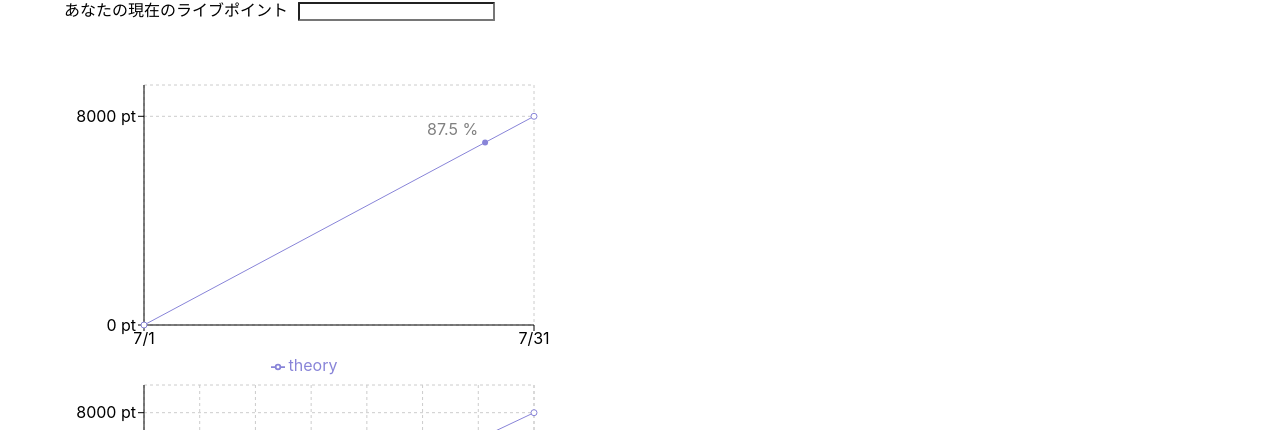
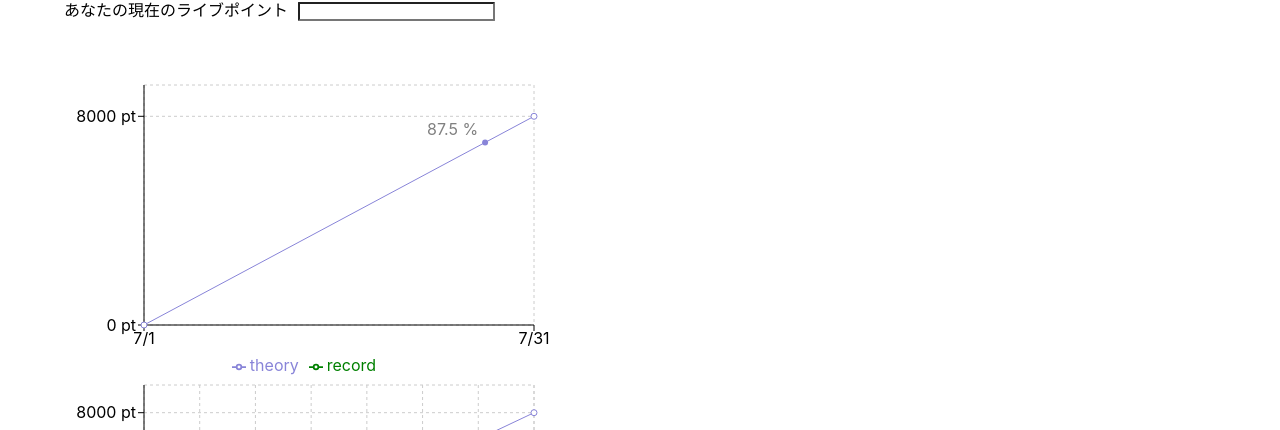
Before and after one commit to popcube/prosekacube, a React (Create React App) app: page / in a window 1280 px wide. Shown: the part 315-745 px from the top of the page. Built offline with nearby package versions, Linux system fonts and the light colour scheme.

Commit message:
record show always

```diff
--- a/src/components/live_point_chart.js
+++ b/src/components/live_point_chart.js
@@ -148,7 +148,6 @@ export default function LivePointGraph({ timeObj, newLivePoint }) {
           stroke="#8884d8"
           dot={{ r: 3 }}
         />
-        {newLivePoint.length > 0 && (
         <Line
           isAnimationActive={false}
           type="monotone"
@@ -156,7 +155,6 @@ export default function LivePointGraph({ timeObj, newLivePoint }) {
           stroke="green"
           dot={{ r: 3 }}
         />
-        )}
         <ReferenceDot x={nowData.time} y={nowData.theory} r={3} fill="#8884d8" stroke="none">
           <Label
             id={0}
```
Lines whose indentation alone changed are shown as unchanged.
